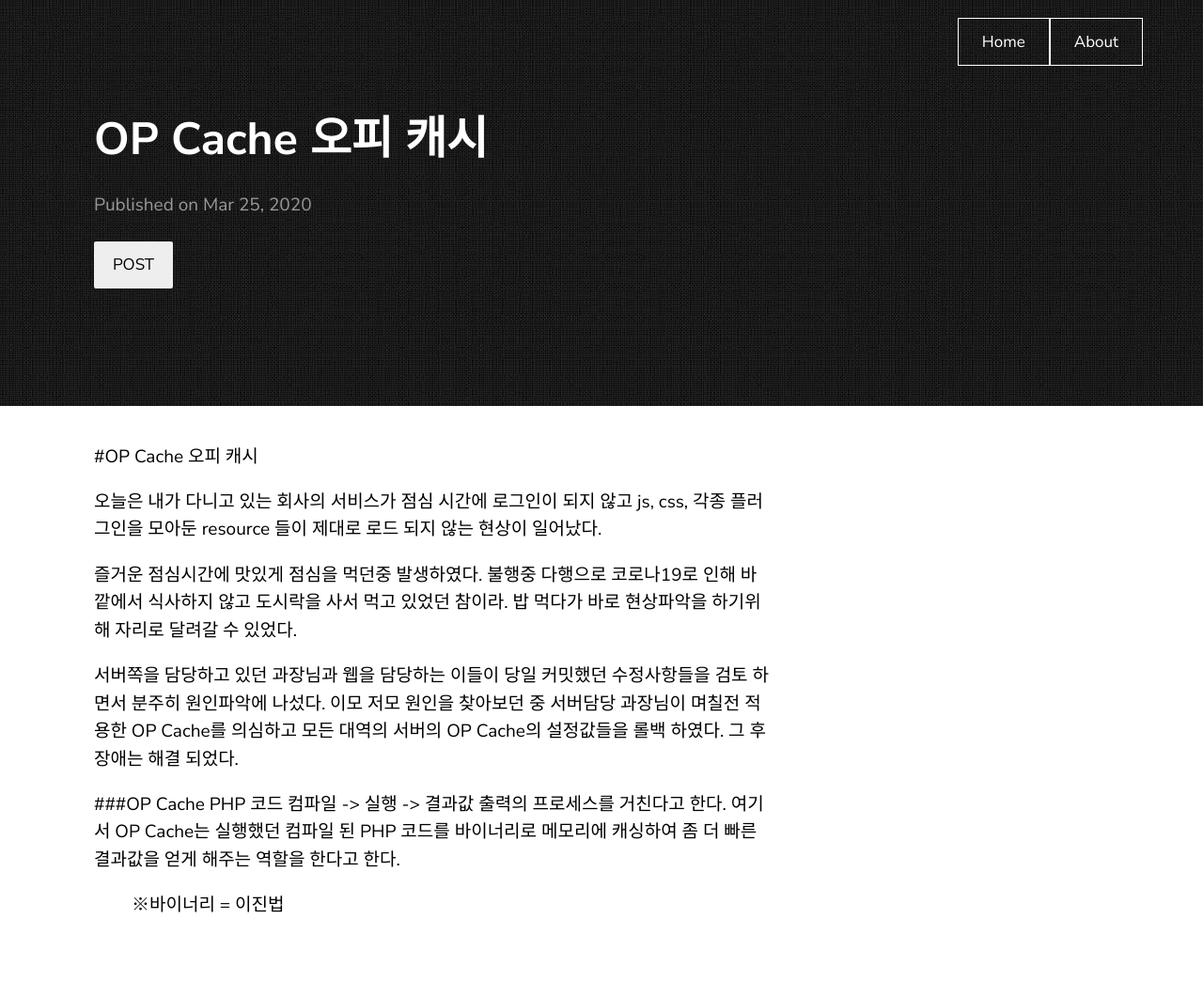
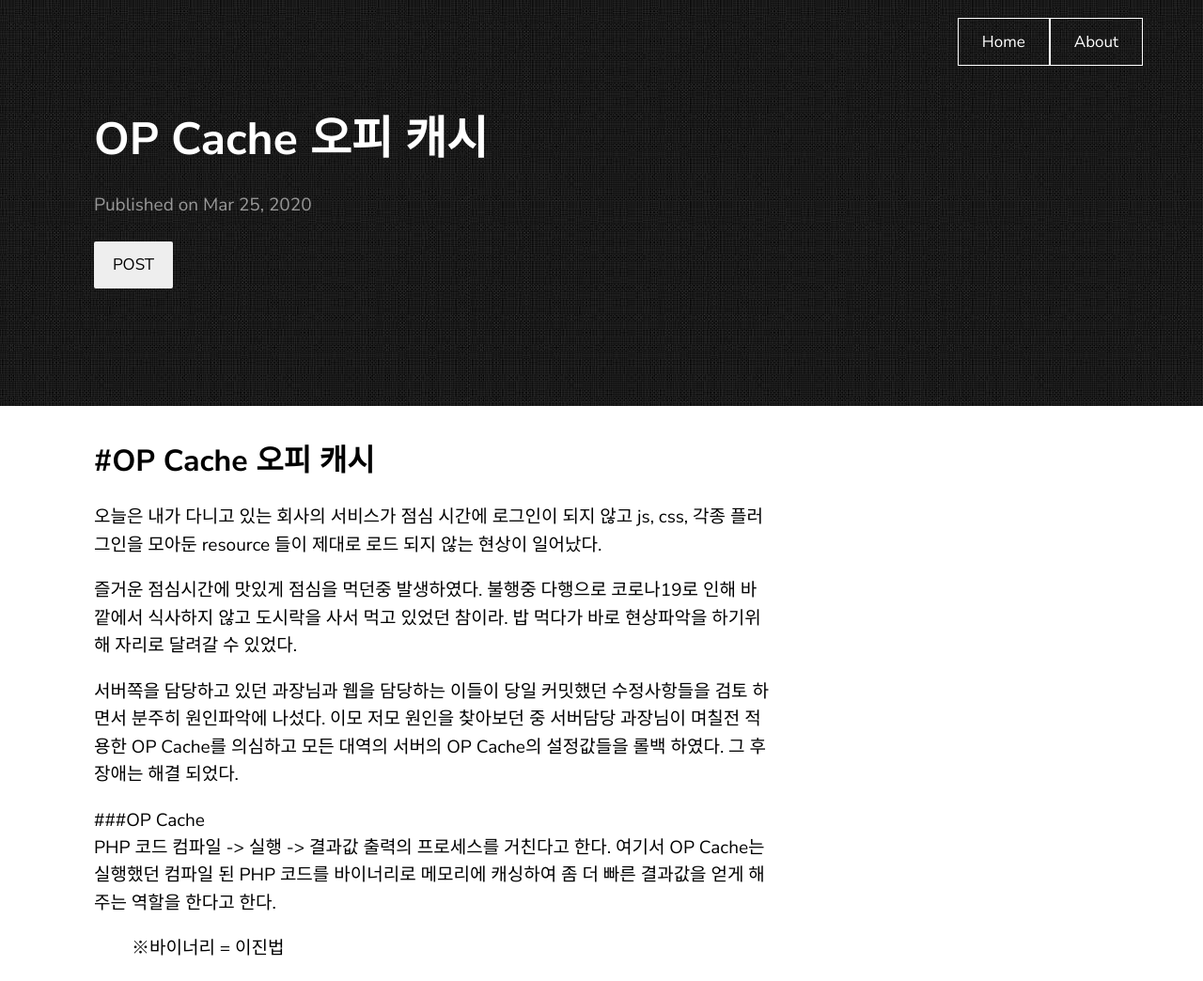
Before and after one commit to songskysun/songskysung.github.io, a Jekyll site: the page built from _posts/2020-03-24-3.md, in a window 1280 px wide. Shown: the whole page at 94% size. Built offline with Jekyll 4.4.1, drawn with Linux system fonts in a browser that asks for light colours; before the commit the page ends 998 px from its top, so only the background shows below that.

Commit message:
Update 2020-03-24-3.md

```diff
--- a/_posts/2020-03-24-3.md
+++ b/_posts/2020-03-24-3.md
@@ -6,7 +6,7 @@ category: POST
 ---
 
 
-#OP Cache 오피 캐시
+<h2>#OP Cache 오피 캐시</h2>
 
 오늘은 내가 다니고 있는 회사의 서비스가 점심 시간에 로그인이 되지 않고 js, css, 각종 플러그인을 모아둔 resource 들이 제대로 로드 되지 않는 현상이 일어났다.<br>
 
@@ -18,7 +18,7 @@ category: POST
 그 후 장애는 해결 되었다.
 
 
-###OP Cache
+###OP Cache<br>
 PHP 코드 컴파일 -> 실행 -> 결과값 출력의 프로세스를 거친다고 한다.
 여기서 OP Cache는 실행했던 컴파일 된 PHP 코드를 바이너리로 메모리에 캐싱하여
 좀 더 빠른 결과값을 얻게 해주는 역할을 한다고 한다.
```
